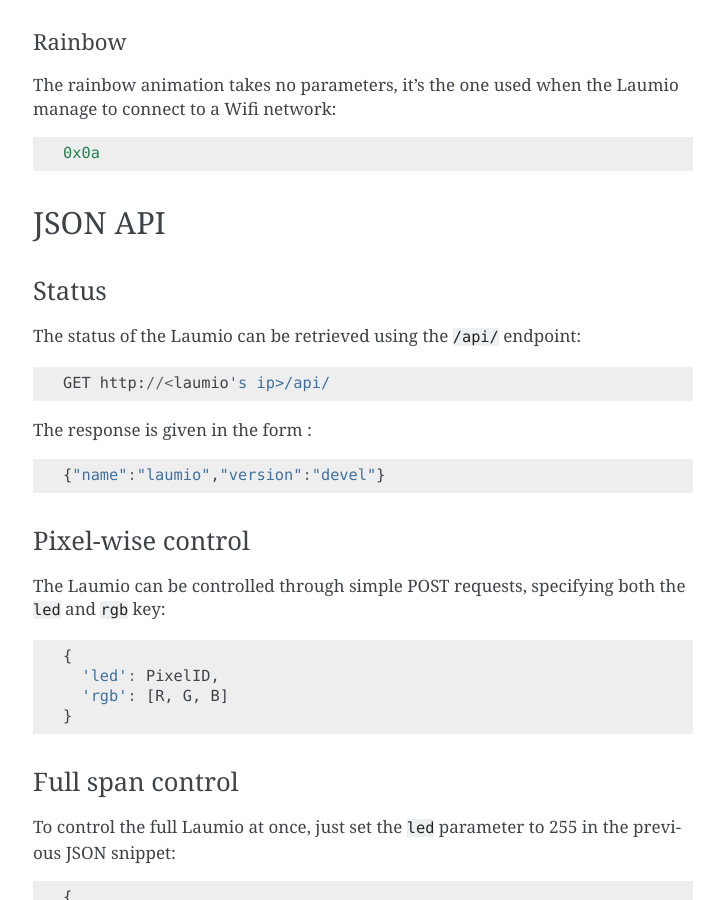
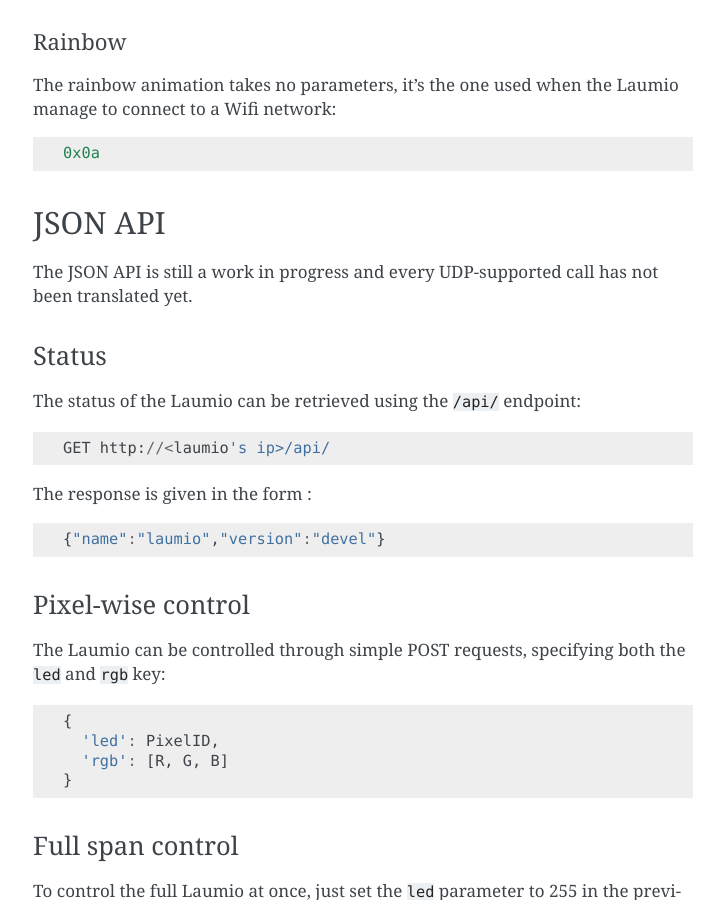
Before and after one commit to haum/laumio, a Sphinx documentation site: the page built from doc/source/api.rst, in a window 1280 px wide and 900 px high, scrolled down 1332 px. Shown: the whole window, without its empty margins (387-1111 px from the left). Built offline with Sphinx 7.4.7, drawn with Linux system fonts in a browser that asks for light colours.

Commit message:
Informe on the non-completness of the JSON implementation

```diff
--- a/doc/source/api.rst
+++ b/doc/source/api.rst
@@ -65,6 +65,9 @@ connect to a Wifi network::
 JSON API
 --------
 
+The JSON API is still a work in progress and every UDP-supported call has not been
+translated yet.
+
 Status
 ******
 
```
